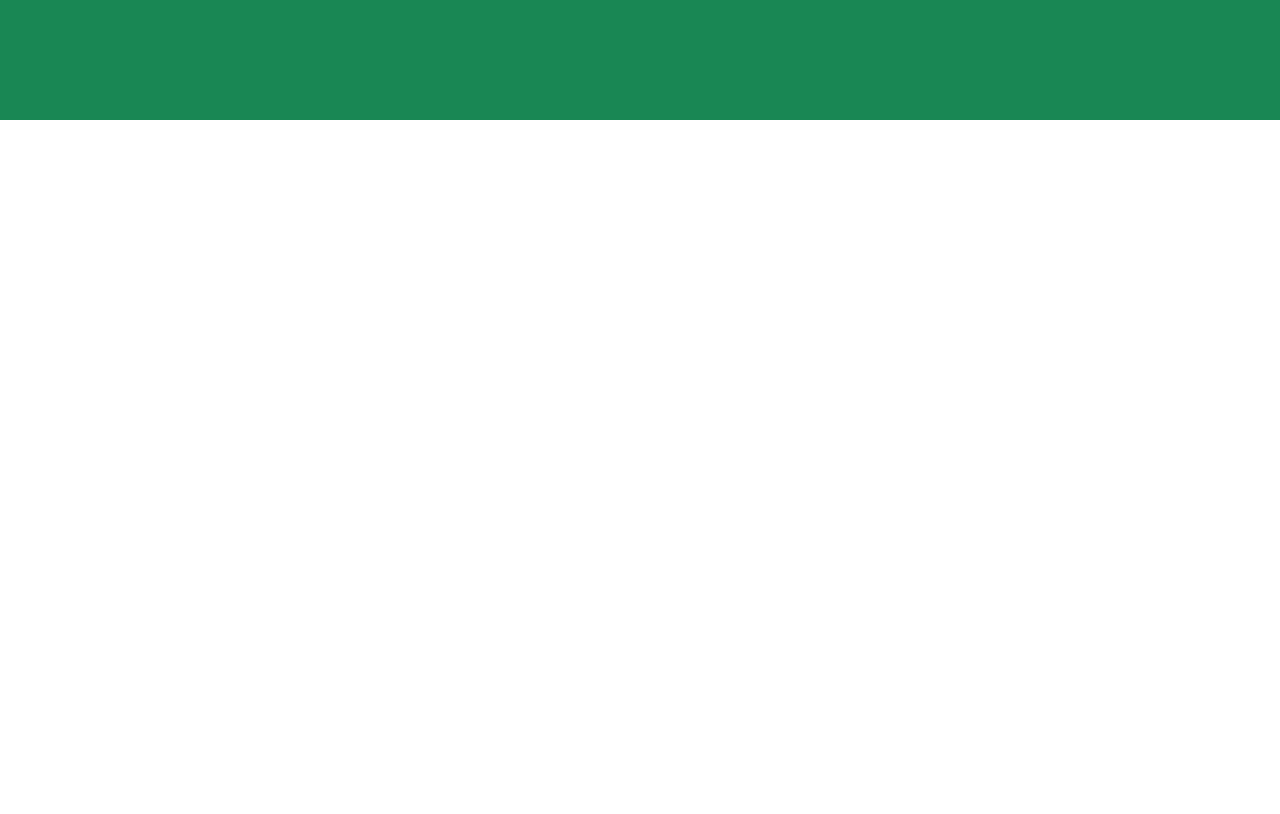
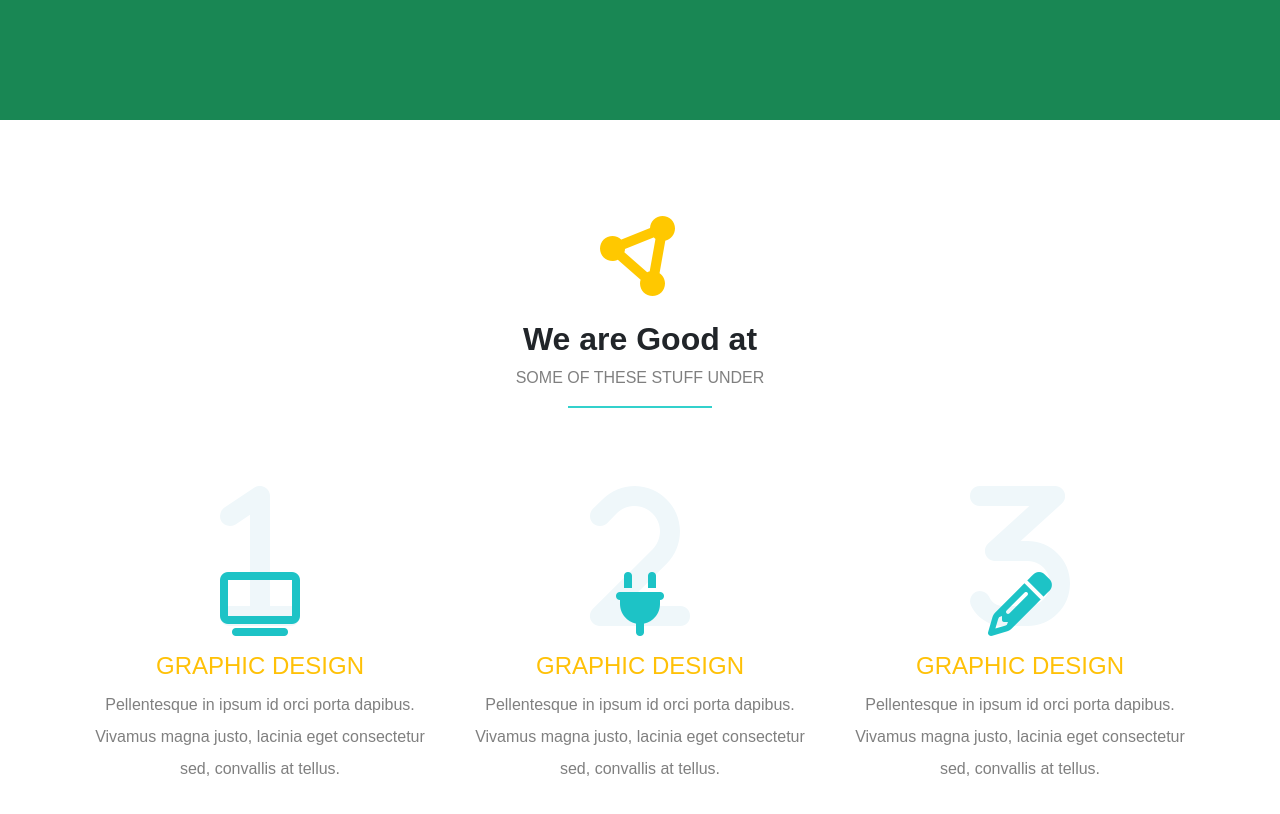
Before and after one commit to EbrahimElgharib/Bondi-Template, a plain HTML site: page index.html in a window 1280 px wide. Shown: the part 680-1494 px from the top of the page. Drawn offline with nearby package versions, Linux system fonts and the light colour scheme.

Commit message:
add features section

```diff
--- a/css/style.css
+++ b/css/style.css
@@ -1,14 +1,14 @@
-body{
-    font-family: "Bondi", sans-serif ;
+body {
+    font-family: "Bondi", sans-serif;
     min-height: 10000px !important;
 }
 
 /* Start nav */
-.navbar ul li a.active{
+.navbar ul li a.active {
     color: #33d1cc !important;
 }
 
-.navbar ul li a:hover{
+.navbar ul li a:hover {
     color: #33d1cc !important;
 }
 
@@ -17,8 +17,25 @@ body{
 
 /* Start landing */
 .landing {
-    min-height: calc(100vh - 72px) ;
+    min-height: calc(100vh - 72px);
 }
 
 
 /* End landing */
+
+
+/* Start Features */
+
+.intro-section .line-intro {
+    margin: auto;
+    height: 2px;
+    width: 9rem;
+    background-color: #33d1cc;
+}
+
+
+.card-feature .icons-holder{
+    height: 180px;
+}
+
+/* End Features */
--- a/index.html
+++ b/index.html
@@ -68,7 +68,7 @@
     <!-- End Navbar -->
 
 
-    <!-- Start Landing Page -->
+    <!-- Start Landing Section -->
     <div class="landing bg-success d-flex align-items-center justify-content-center ">
         <div class="text-center">
             <h1 class="text-light fw-bold">Taste The Creativity</h1>
@@ -76,7 +76,69 @@
             <a class="btn btn-danger rounded-pill text-warning px-4" href="#" role="button">Get Started</a>
         </div>
     </div>
-    <!-- End Landing Page -->
+
+    <!-- End Landing Section -->
+
+
+    <!-- Start Features Section -->
+    <div class="intro-section py-5 text-center">
+        <div class="container">
+            <div class="main-title my-5">
+                <i class="fa-solid fa-circle-nodes fa-5x mb-4" style="color: #ffc800;"></i>
+                <h2 class="fw-bold">We are Good at</h2>
+                <p class="text-black-50">SOME OF THESE STUFF UNDER</p>
+                <div class="line-intro"></div>
+            </div>
+
+            <div class="row">
+                <div class="col-lg-4 col-md-6">
+                    <div class="card-feature">
+                        <div class="icons-holder position-relative">
+                            <i class="fa-solid fa-1 fa-10x position-absolute bottom-0 start-50 translate-middle-x"
+                                style="color: #eff7fa;"></i>
+                            <i class="fa-solid fa-tv fa-4x position-absolute bottom-0 translate-middle-x"
+                                style="color: #1dc3c6;"></i>
+                        </div>
+                        <h2 class="text-warning fs-4 pt-3">GRAPHIC DESIGN</h2>
+                        <p class="text-black-50 lh-lg">Pellentesque in ipsum id orci porta dapibus. Vivamus magna justo,
+                            lacinia
+                            eget consectetur sed, convallis at tellus.</p>
+                    </div>
+                </div>
+                <div class="col-lg-4 col-md-6">
+                    <div class="card-feature text-center">
+                        <div class="icons-holder position-relative">
+                            <i class="fa-solid fa-2 fa-10x position-absolute bottom-0 start-50 translate-middle-x"
+                                style="color: #eff7fa;"></i>
+                            <i class="fa-solid fa-plug fa-4x position-absolute bottom-0 translate-middle-x"
+                                style="color: #1dc3c6;"></i>
+                        </div>
+                        <h2 class="text-warning fs-4 pt-3">GRAPHIC DESIGN</h2>
+                        <p class="text-black-50 lh-lg">Pellentesque in ipsum id orci porta dapibus. Vivamus magna justo,
+                            lacinia
+                            eget consectetur sed, convallis at tellus.</p>
+                    </div>
+                </div>
+                <div class="col-lg-4 col-md-6">
+                    <div class="card-feature text-center">
+                        <div class="icons-holder position-relative">
+                            <i class="fa-solid fa-3 fa-10x position-absolute bottom-0 start-50 translate-middle-x"
+                                style="color: #eff7fa;"></i>
+                            <i class="fa-solid fa-pencil fa-4x position-absolute bottom-0 translate-middle-x"
+                                style="color: #1dc3c6;"></i>
+                        </div>
+                        <h2 class="text-warning fs-4 pt-3">GRAPHIC DESIGN</h2>
+                        <p class="text-black-50 lh-lg">Pellentesque in ipsum id orci porta dapibus. Vivamus magna justo,
+                            lacinia
+                            eget consectetur sed, convallis at tellus.</p>
+                    </div>
+                </div>
+
+            </div>
+        </div>
+    </div>
+
+    <!-- End Features Section -->
 
 
 
```
